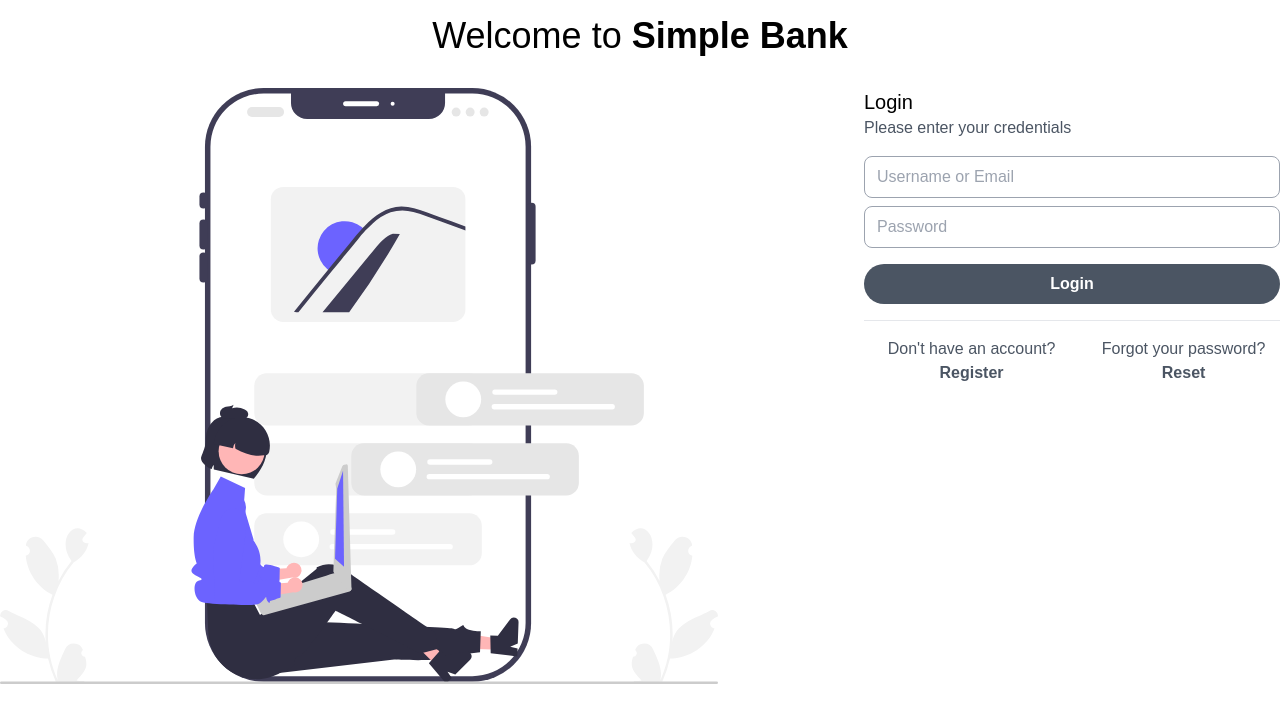
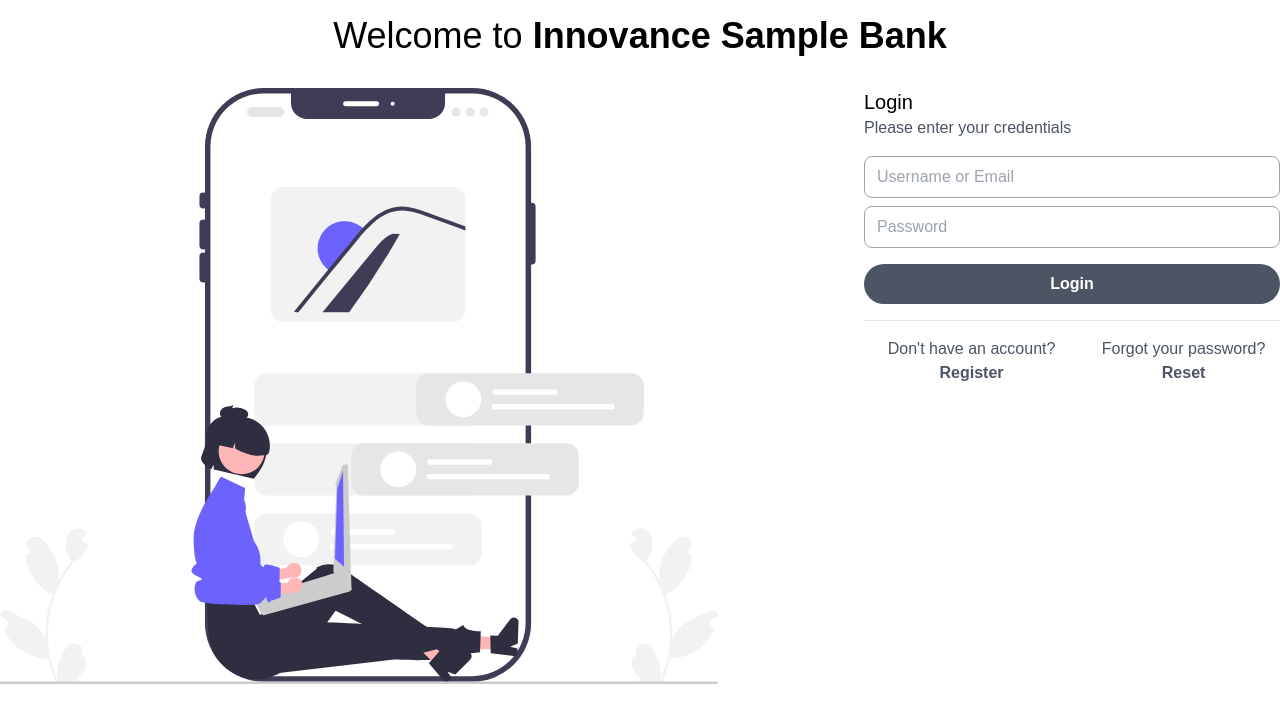
Before and after one commit to berkbaski/innovance-sample-bank-app, a React (Create React App) app: page /login in a window 1280 px wide. Shown: the top 722 px of the page. Built offline with nearby package versions, Linux system fonts and the light colour scheme.

Commit message:
Update app name

```diff
--- a/package.json
+++ b/package.json
@@ -1,5 +1,5 @@
 {
-    "name": "simple-bank",
+    "name": "innovance-sample-bank",
     "version": "0.1.0",
     "private": true,
     "dependencies": {
--- a/src/i18n/locales/en/translation.json
+++ b/src/i18n/locales/en/translation.json
@@ -5,7 +5,7 @@
     "login": "Login",
     "logout": "Logout",
     "welcomeTo": "Welcome to",
-    "simpleBank": "Simple Bank",
+    "innovanceSampleBank": "Innovance Sample Bank",
     "enterYourCredentials": "Please enter your credentials",
     "usernameOrEmail": "Username or Email",
     "password": "Password",
--- a/src/i18n/locales/tr/translation.json
+++ b/src/i18n/locales/tr/translation.json
@@ -5,7 +5,7 @@
     "login": "Giriş",
     "logout": "Çıkış",
     "welcomeTo": "Hoşgeldiniz",
-    "simpleBank": "Simple Bank",
+    "innovanceSampleBank": "Innovance Sample Bank",
     "enterYourCredentials": "Kullanıcı adı ve şifrenizi giriniz",
     "usernameOrEmail": "Kullanıcı adı veya E-posta",
     "password": "Şifre",
--- a/src/layouts/AuthLayout/index.tsx
+++ b/src/layouts/AuthLayout/index.tsx
@@ -2,6 +2,7 @@ import React from 'react';
 import styles from './index.module.css';
 import { WorkIcon } from '../../icons';
 import i18n from '../../i18n';
+import { isDesktop } from 'react-device-detect';
 
 type Props = {
     children: React.ReactNode;
@@ -11,11 +12,17 @@ const AuthLayout = ({ children }: Props) => {
     return (
         <div className="container">
             <h1 className={styles.authSlogan}>
-                {i18n.t('welcomeTo')} <b>{i18n.t('simpleBank')}</b>
+                {i18n.t('welcomeTo')}
+                {!isDesktop ? <br /> : ' '}
+                <b>{i18n.t('innovanceSampleBank')}</b>
             </h1>
             <div className={styles.authContainer}>
                 <section className={styles.authContainerLeftSection}>
-                    <img src={WorkIcon} className="max-h-screen" alt={i18n.t('simpleBank')} />
+                    <img
+                        src={WorkIcon}
+                        className="max-h-screen"
+                        alt={i18n.t('innovanceSampleBank')}
+                    />
                 </section>
                 <main className={styles.authContainerRightSection}>{children}</main>
             </div>
```
